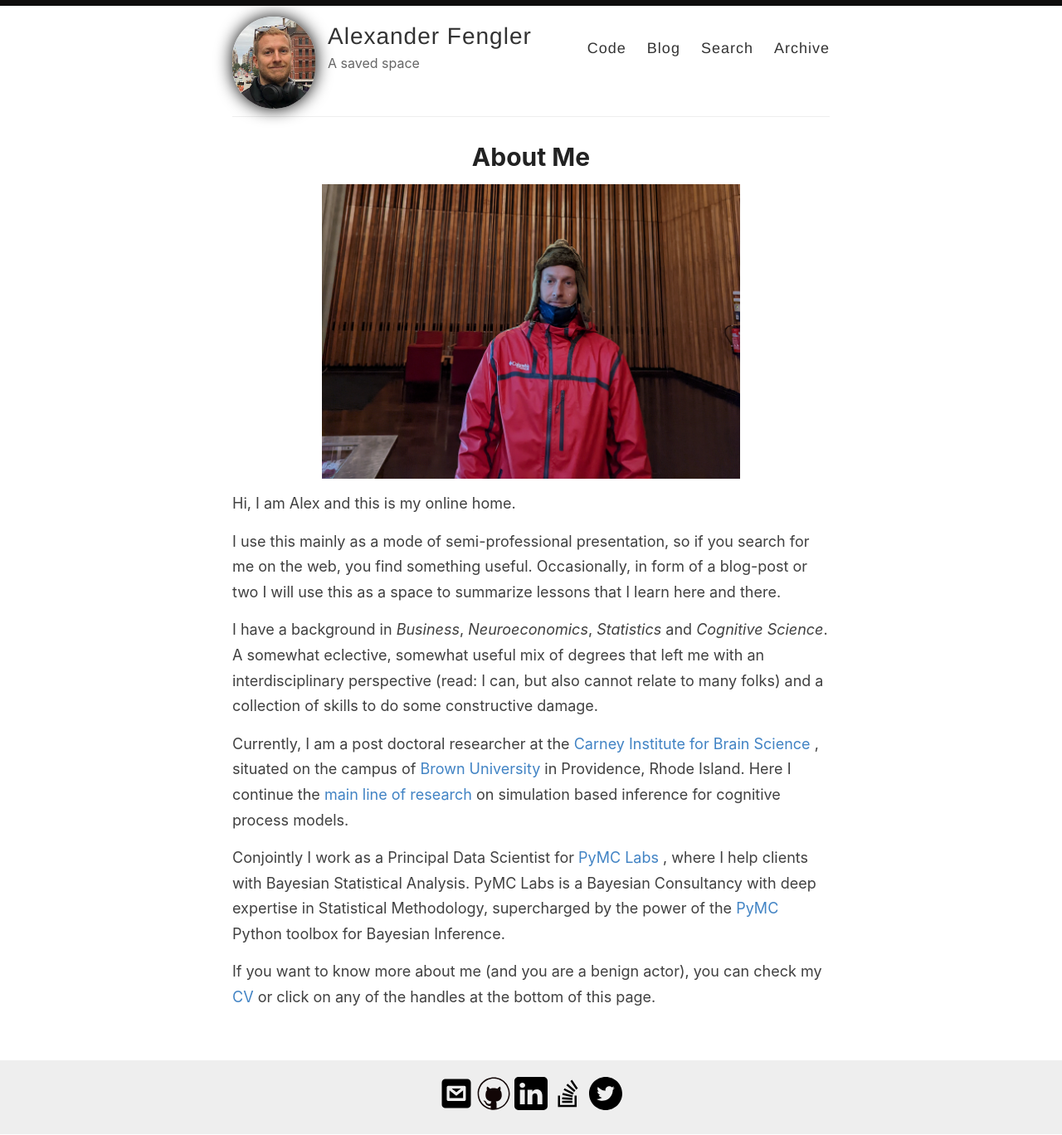
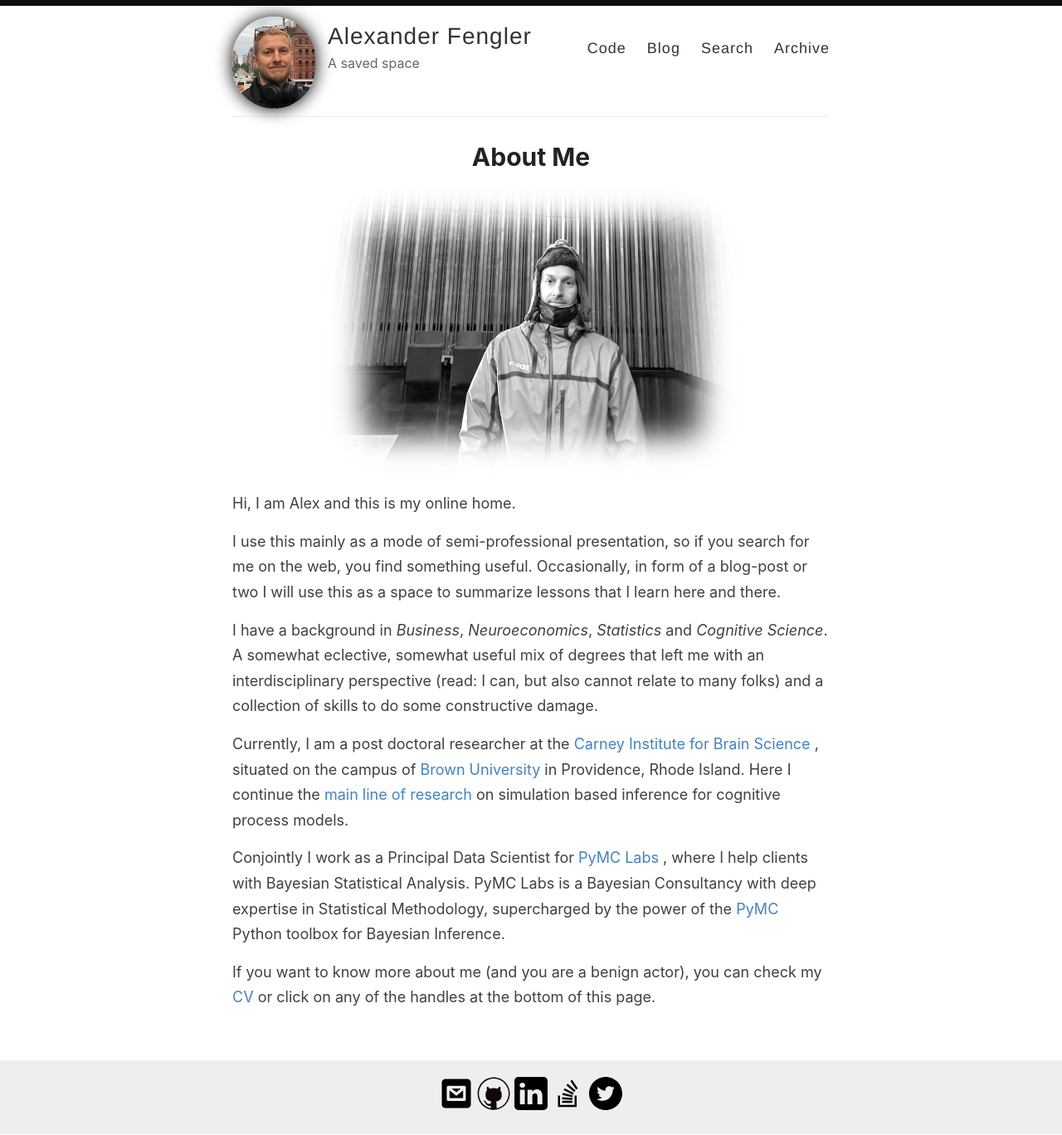
Before and after one commit to AlexanderFengler/AlexanderFengler.github.io, a Jekyll site: the page built from _pages/about.md, in a window 1280 px wide. Shown: the whole page at 83% size. Built offline with Jekyll 4.4.1, drawn with Linux system fonts in a browser that asks for light colours.

Commit message:
changed about me pic to have soft edges

```diff
--- a/_pages/about.md
+++ b/_pages/about.md
@@ -5,9 +5,10 @@ permalink: /about/
 ---
 <!-- <a href="{{ site.baseurl }}/" class="sketchy"> class="site-avatar"> -->
 <!-- <div class="basic-photo"> -->
-<img src="{{site.baseurl}}/images/webpage_af_redjacket.png"
+<img src="{{site.baseurl}}/images/webpage_af_redjacket_soft.png"
      alt = "Frontal shot"
-     width= "70%">
+     width= "70%"
+     >
 <!-- </div>     -->
 <!-- </a> -->
 
```
Also changed, not shown: images/webpage_af_redjacket_soft.png (added), 3 other files.
